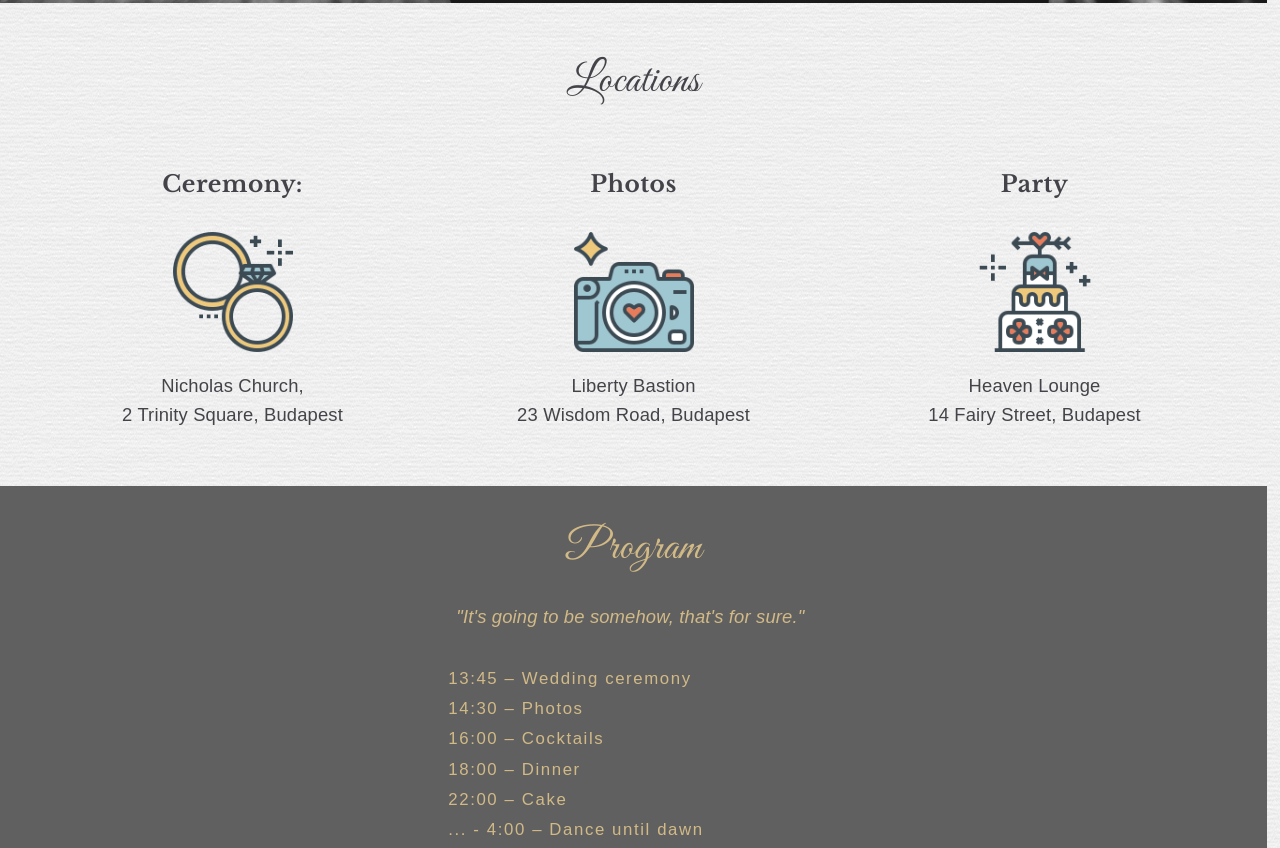
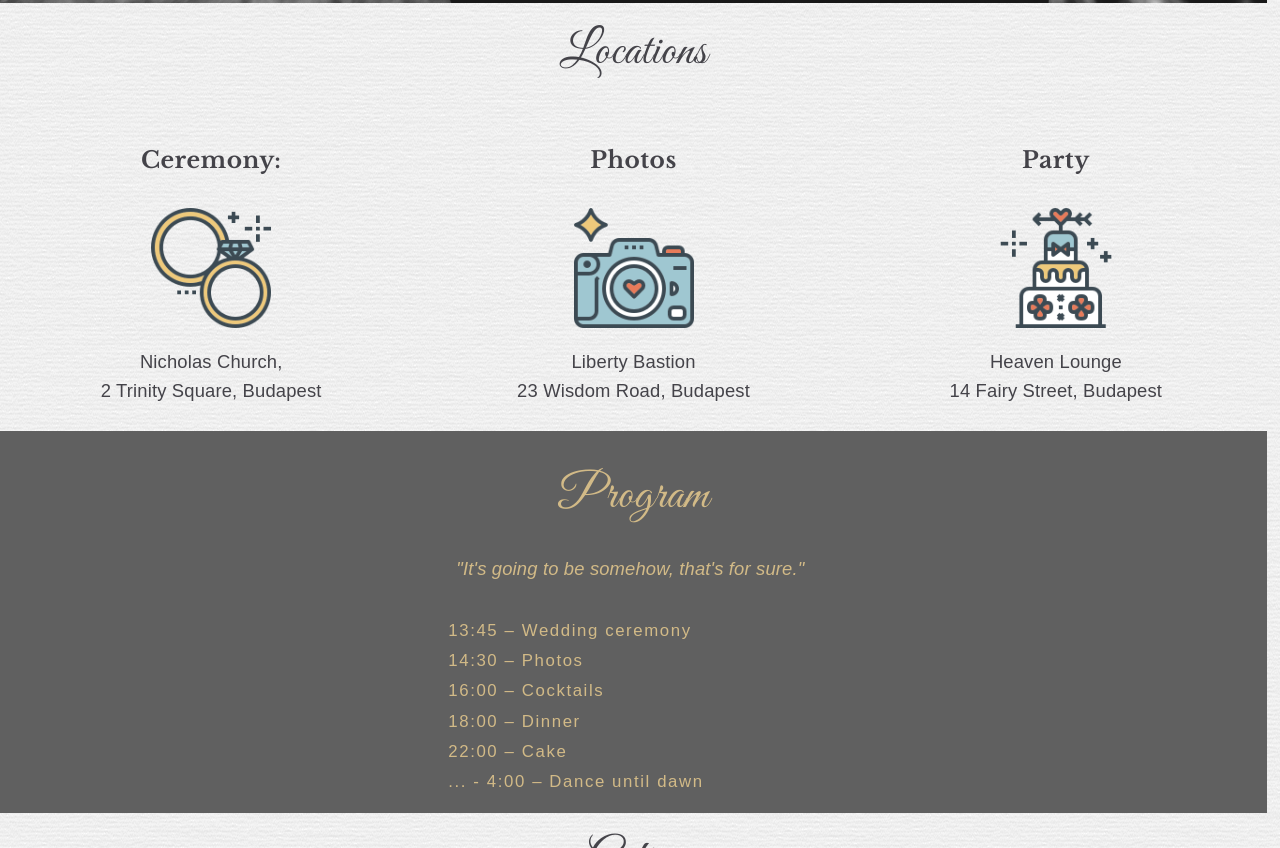
Before and after one commit to Filip1984/wedding-page, a plain HTML site: page index.html in a window 1280 px wide. Shown: the part 797-1645 px from the top of the page. Drawn offline with nearby package versions, Linux system fonts and the light colour scheme; a web font is replaced by a local one.

Commit message:
your-commit-message

```diff
--- a/index.html
+++ b/index.html
@@ -140,7 +140,7 @@
 
     <p>If you have any questions feel free to call / write us.</p>
 
-    <p>Phone: <a class="writeUs" href="tel:+36300000000">+36 30 000 0000</a> (Zoe) <a class="writeUs" href="tel:+36300000000">+36 30 000 0000</a> (Alex)</p>
+    <p>Phone: <a class="writeUs" href="tel:+36300000000">+36 30 000 0000</a> (Zoe) /<a class="writeUs" href="tel:+36300000000">+36 30 000 0000</a> (Alex)</p>
 
     <p>Email:
       <a class="writeUs" href="mailto:zoeandalex@awesomemail.com">zoeandalex@awesomemail.com</a></p>
--- a/wedding-page.css
+++ b/wedding-page.css
@@ -172,21 +172,30 @@ h3 {
 #contact {
   width: 99vw;
   text-align: center;
-  padding: 2rem;
+}
+
+#gifts,
+#location,
+  {
+  padding: 2rem
+}
+
+#program,
+#questions,
+#contact {
+  width: 99vw;
+  padding: 1rem;
+}
+
+#program,
+#questions {
+  background-color: #606060;
 }
 
 h1,
 #program,
 #questions {
   color: #d2ba87;
-}
-
-#program,
-#questions {
-  width: 99vw;
-  padding: 1rem;
-  background-color: #606060;
-
 }
 
 img {
@@ -197,7 +206,6 @@ img {
 .icon_location {
   margin: 0.3rem;
   padding: 0.3rem;
-  text-align: center;
 }
 
 #location p {
@@ -231,6 +239,12 @@ a {
 
 @media(min-width: 769px) {
 
+  #wall {
+    width: 50%;
+    margin-left: auto;
+    margin-right: auto;
+  }
+
   .hr_gold,
   .hr_gray {
     display: none;
@@ -255,14 +269,25 @@ a {
     padding-top: 2rem;
   }
 
+  h2 {
+    font-size: 3rem;
+  }
+
   #questions h3 {
     text-align: left;
   }
 
-  #wall {
-    width: 50%;
-    margin-left: auto;
-    margin-right: auto;
+  .icon_location {
+    float: left;
+    width: 31.33%;
+    margin: 1%;
+    padding: 1%;
+  }
+
+  #location::after {
+    content: "";
+    clear: both;
+    display: block;
   }
 
   .question {
@@ -273,20 +298,6 @@ a {
   }
 
   #questions::after {
-    content: "";
-    clear: both;
-    display: block;
-  }
-
-  .icon_location {
-    float: left;
-    width: 31.33%;
-    margin: 1%;
-    padding: 1%;
-    text-align: center;
-  }
-
-  #location::after {
     content: "";
     clear: both;
     display: block;
```
